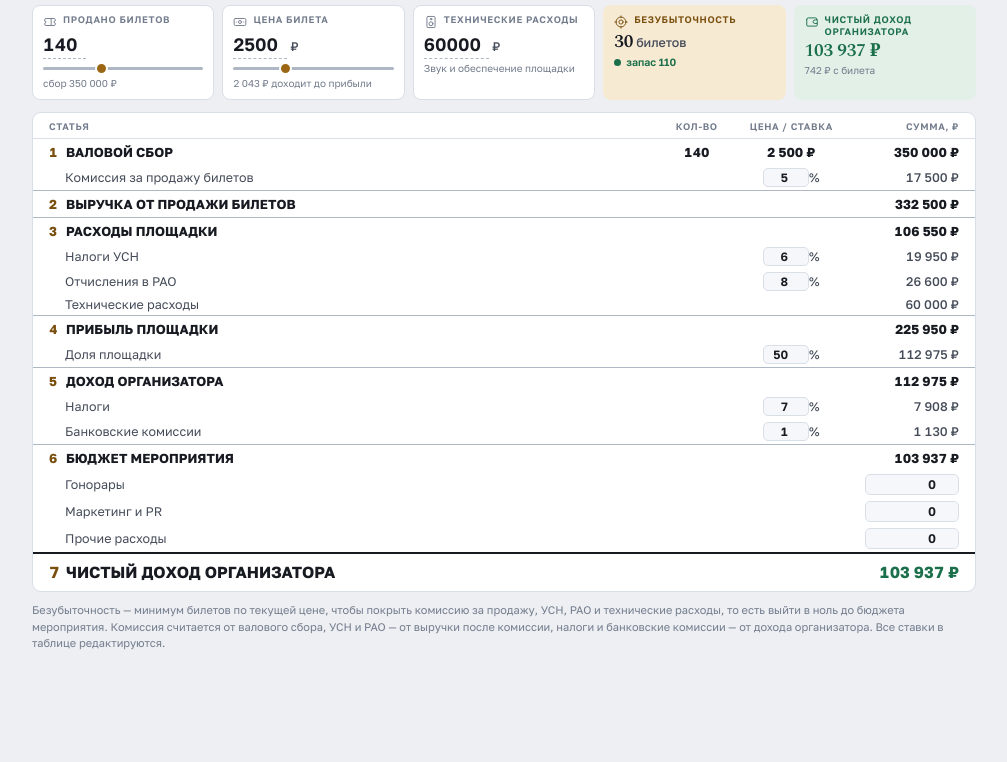
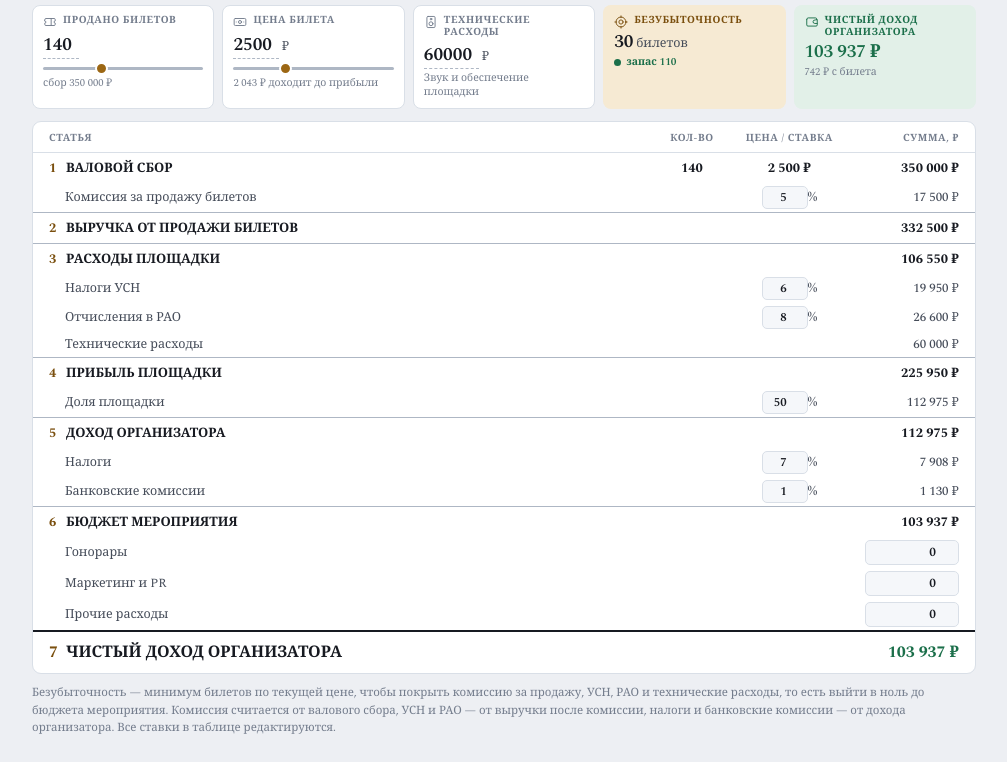
Before and after one commit to skrasin/claude, a plain HTML site: page concert/concert-budget.html in a window 1280 px wide. Shown: the part 50-812 px from the top of the page, without its empty margins (136-1143 px from the left). Drawn offline with nearby package versions, Linux system fonts and the light colour scheme.

Commit message:
Set the page in one typeface
Drops Golos Text and runs everything — headings, table, labels, figures and
the input fields — in Spectral, the serif that was previously only on the
heading and the two result figures.

Spectral sets smaller than the grotesque at the same size, so the base goes
from 13 to 13.5px and the small uppercase labels from 9.5 to 10px with
slightly tighter tracking, which serif small caps need to stay legible.
Content height goes to 724px at 1000px wide, still inside a laptop viewport.

Co-Authored-By: Claude Opus 5 <noreply@anthropic.com>
Claude-Session: https://claude.ai/code/session_01RA1yrtrcqV5rmuM1iwZjp1

```diff
--- a/concert/concert-budget.html
+++ b/concert/concert-budget.html
@@ -1,7 +1,7 @@
 <title>Бюджет концерта</title>
 <link rel="preconnect" href="https://fonts.googleapis.com">
 <link rel="preconnect" href="https://fonts.gstatic.com" crossorigin>
-<link rel="stylesheet" href="https://fonts.googleapis.com/css2?family=Spectral:wght@500;600&family=Golos+Text:wght@400;500;600;700&display=swap">
+<link rel="stylesheet" href="https://fonts.googleapis.com/css2?family=Spectral:wght@400;500;600;700&display=swap">
 <style>
 :root{
   --paper:#EDEFF3; --surface:#FFFFFF; --surface-2:#F5F7FA;
@@ -34,13 +34,13 @@
 [hidden]{display:none!important}
 body{
   background:var(--paper); color:var(--ink);
-  font-family:"Golos Text","Helvetica Neue",Arial,sans-serif;
-  font-size:13px; line-height:1.4; -webkit-font-smoothing:antialiased;
+  font-family:Spectral,Georgia,"Times New Roman",serif;
+  font-size:13.5px; line-height:1.4; -webkit-font-smoothing:antialiased;
 }
 .wrap{max-width:980px; margin:0 auto; padding:16px 18px 18px}
 
 h1{
-  font-family:Spectral,Georgia,serif; font-weight:600;
+  font-weight:600;
   font-size:19px; line-height:1.1; letter-spacing:-.01em;
   margin:0 0 10px; text-wrap:balance;
 }
@@ -60,7 +60,7 @@ h1{
 .cell-head svg{width:14px; height:14px; flex:none; stroke:currentColor; fill:none;
   stroke-width:1.6; stroke-linecap:round; stroke-linejoin:round}
 .cell-label{
-  font-size:9.5px; font-weight:600; text-transform:uppercase; letter-spacing:.07em;
+  font-size:10px; font-weight:600; text-transform:uppercase; letter-spacing:.06em;
   line-height:1.25;
 }
 .cell-head{align-items:flex-start}
@@ -77,7 +77,7 @@ h1{
 .num:focus{outline:none; border-bottom:1px solid var(--accent); background:var(--surface-2)}
 .num:focus-visible{outline:2px solid var(--accent); outline-offset:3px; border-radius:3px}
 .unit{font-size:12.5px; font-weight:500; color:var(--ink-2)}
-.cell-note{font-size:10px; color:var(--muted); min-height:13px; line-height:1.3}
+.cell-note{font-size:10.5px; color:var(--muted); min-height:13px; line-height:1.3}
 
 /* тонкий ползунок под числом */
 .slider{
@@ -99,7 +99,7 @@ h1{
 /* две правые ячейки — результаты, а не поля ввода */
 .cell.result{border-color:transparent}
 .cell.result .big{
-  font-family:Spectral,Georgia,serif; font-weight:600; font-size:18px; line-height:1.15;
+  font-weight:600; font-size:18px; line-height:1.15;
   font-variant-numeric:tabular-nums; letter-spacing:-.01em;
 }
 .cell.be{background:var(--accent-soft)}
@@ -119,7 +119,7 @@ h1{
 .tbl-wrap{overflow-x:auto; border:1px solid var(--rule); border-radius:9px; background:var(--surface)}
 table{border-collapse:collapse; width:100%; min-width:560px}
 th{
-  font-size:9.5px; font-weight:600; text-transform:uppercase; letter-spacing:.07em;
+  font-size:10px; font-weight:600; text-transform:uppercase; letter-spacing:.06em;
   color:var(--muted); text-align:right; padding:8px 16px 6px;
   border-bottom:1px solid var(--rule); white-space:nowrap;
 }
@@ -152,7 +152,7 @@ tr.final td.r.minus{color:var(--bad)}
 .money{font-size:12.5px; width:94px; padding:2px 7px}
 .pct:focus-visible,.money:focus-visible{outline:2px solid var(--accent); outline-offset:1px}
 
-footer{margin-top:10px; font-size:11px; color:var(--muted); line-height:1.5}
+footer{margin-top:10px; font-size:11.5px; color:var(--muted); line-height:1.5}
 </style>
 
 <div class="wrap">
```
